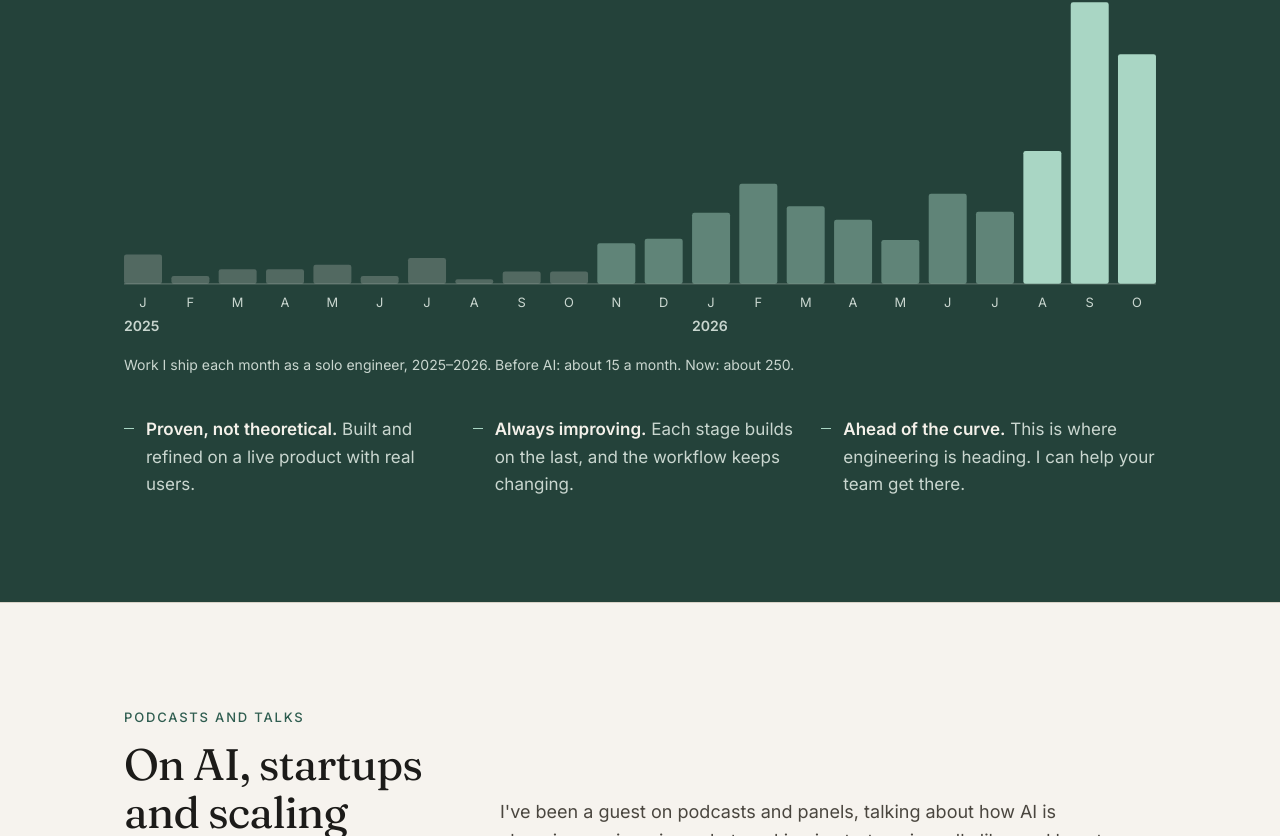
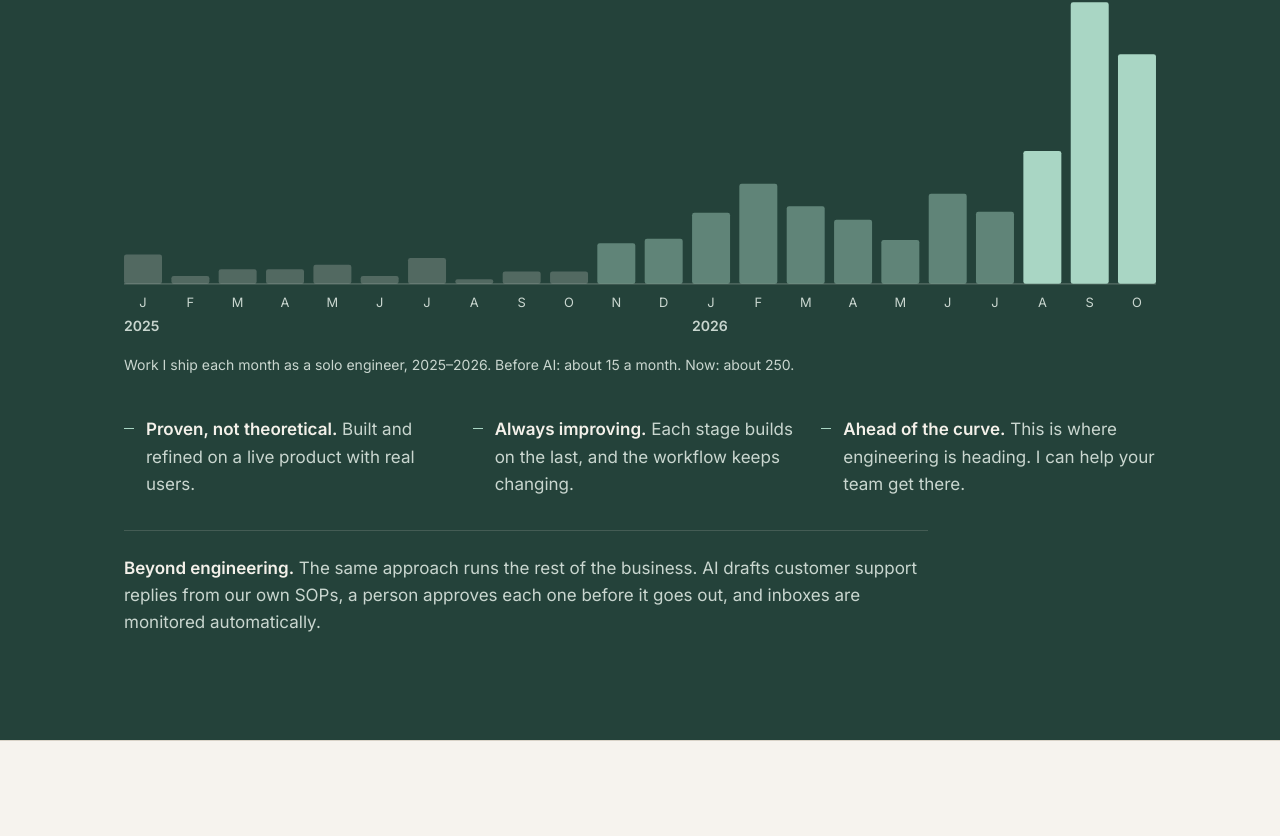
Before and after one commit to gando001/gando001.github.io, a plain HTML site: page index.html in a window 1280 px wide. Shown: the part 2479-3315 px from the top of the page. Drawn offline with Linux system fonts and the light colour scheme.

Commit message:
Add AI support-automation example
Co-Authored-By: Claude Opus 5.5 <noreply@anthropic.com>

```diff
--- a/index.html
+++ b/index.html
@@ -96,7 +96,7 @@
         <ul class="services">
           <li><div>
             <h3>AI adoption and AI-powered engineering</h3>
-            <p>Where AI can actually help your business and how to roll it out without the hype. For engineering teams, how to set up AI agents so you ship more without losing quality.</p>
+            <p>Where AI can actually help your business, from customer support to operations, and how to roll it out without the hype. For engineering teams, how to set up AI agents so you ship more without losing quality.</p>
           </div></li>
           <li><div>
             <h3>Fractional CTO and startup advice</h3>
@@ -140,6 +140,7 @@
           <li><strong>Always improving.</strong> Each stage builds on the last, and the workflow keeps changing.</li>
           <li><strong>Ahead of the curve.</strong> This is where engineering is heading. I can help your team get there.</li>
         </ul>
+        <p class="beyond"><strong>Beyond engineering.</strong> The same approach runs the rest of the business. AI drafts customer support replies from our own SOPs, a person approves each one before it goes out, and inboxes are monitored automatically.</p>
       </div>
     </section>
 
--- a/styles.css
+++ b/styles.css
@@ -124,6 +124,8 @@ h2 { font-size: clamp(32px, 4.4vw, 44px); line-height: 1.1; margin: 12px 0 0; }
 .chart .sl.now { fill: var(--accent-soft); }
 .chart .m { font-size: 11px; }
 .chart .y { font-size: 12px; font-weight: 600; }
+.beyond { margin-top: 32px; padding-top: 24px; border-top: 1px solid color-mix(in srgb, var(--panel-ink) 15%, transparent); color: var(--panel-ink-2); max-width: 75ch; }
+.beyond strong { color: var(--panel-ink); font-weight: 600; }
 .chart-wrap.animate .b { transform: scaleY(0); transform-box: fill-box; transform-origin: bottom; transition: transform .7s cubic-bezier(.2,.7,.2,1); }
 .chart-wrap.animate.in .b { transform: scaleY(1); }
 .chart-wrap figcaption { margin-top: 16px; font-size: 14px; color: var(--panel-ink-2); }
```
